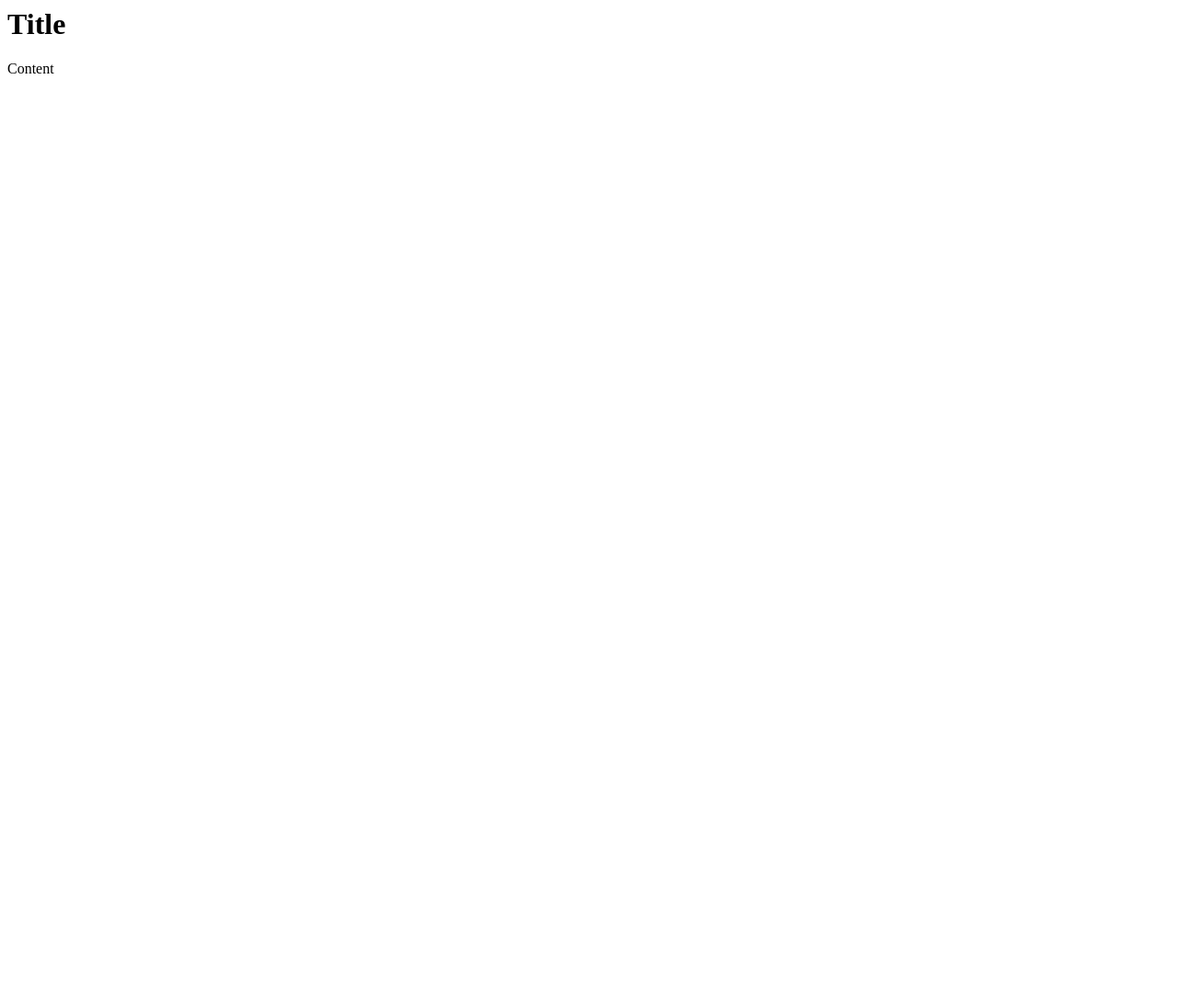
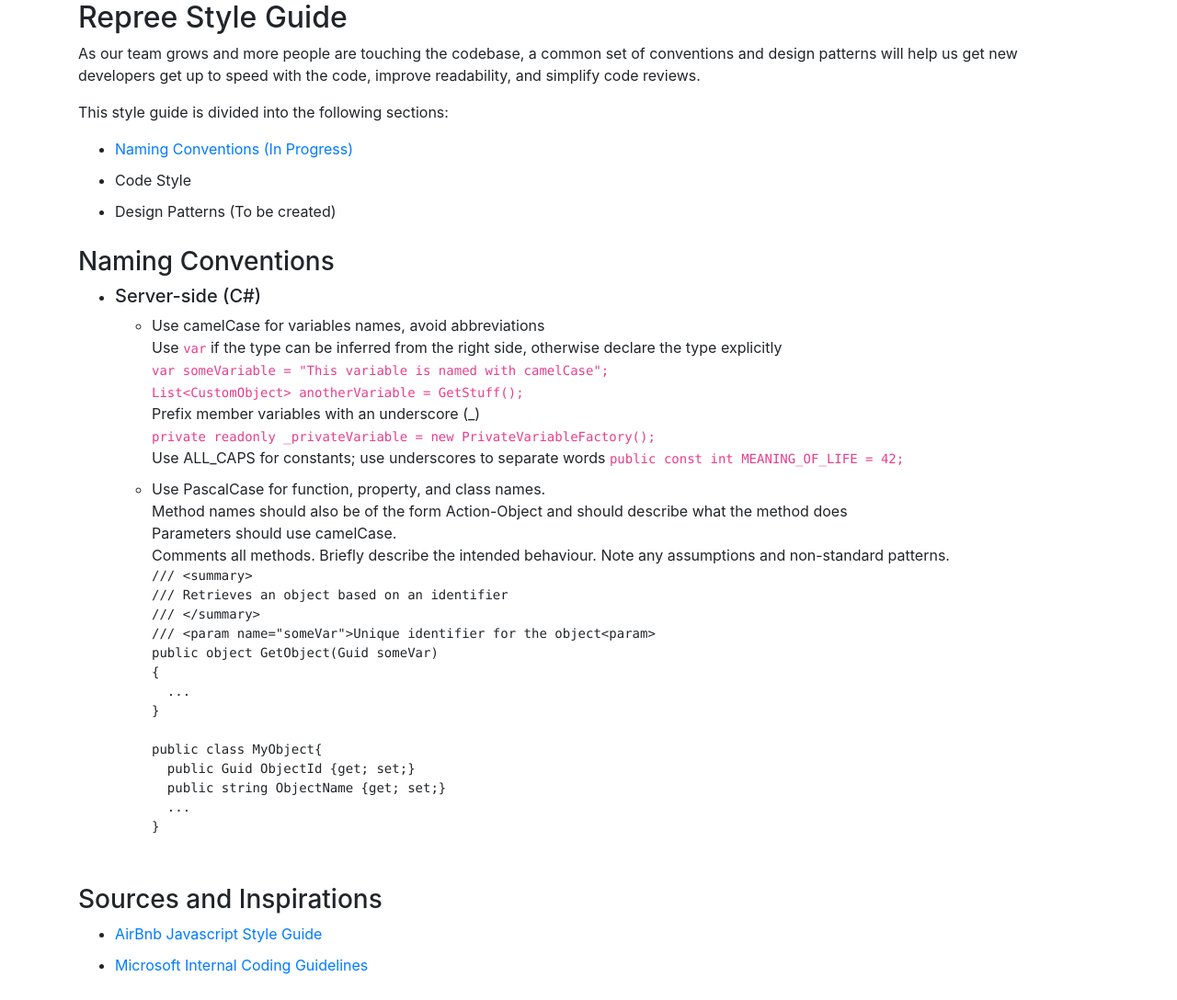
Before and after one commit to jrrafols/repree-style-guide, a plain HTML site: page index.html in a window 1280 px wide. Shown: the whole page at 92% size. Before the commit the page ends 800 px from the top, so only its background shows below. Drawn offline with nearby package versions, Linux system fonts and the light colour scheme.

Commit message:
Added to Naming Convention Section

```diff
--- a/index.html
+++ b/index.html
@@ -1,8 +1,80 @@
 <head>
+	<title>repree Style Guide</title>
+	<script type="text/javascript" src="https://code.jquery.com/jquery-2.2.4.min.js"></script>
+	<script type="text/javascript" src="https://cdnjs.cloudflare.com/ajax/libs/twitter-bootstrap/2.3.2/js/bootstrap.min.js"></script>
+	<link rel="stylesheet" href="https://cdnjs.cloudflare.com/ajax/libs/twitter-bootstrap/2.3.2/css/bootstrap.min.css">
+	<style>
+		li {
+			padding-bottom: 10px;
+		}
+	</style>
 </head>
-<body>
-<h1>Title</h1>
-	<p>
-		Content
-	</p>
+<body class="container">
+	<div class="offset2 span8">
+		<h2>Repree Style Guide</h2>
+		<p>
+			As our team grows and more people are touching the codebase, a common set of conventions and design patterns
+			will help us get new developers get up to speed with the code, improve readability, and simplify code reviews.
+		</p>
+		<p>
+			This style guide is divided into the following sections:
+			<ul>
+				<li><a href="#naming-conventions">Naming Conventions (In Progress)</a></li>
+				<li>Code Style</li>
+				<li>Design Patterns (To be created)</li>
+			</ul>
+		</p>
+		<!--<p style="height: 800px">Test</p>-->
+		<div id="NamingConventions">
+			<a name="naming-conventions"></a>
+			<h3>Naming Conventions</h3>
+			<ul>
+				<li>
+					<h5>Server-side (C#)</h5>
+					<ul>
+						<li>
+							Use camelCase for variables names, avoid abbreviations <br/>
+							Use <code>var</code> if the type can be inferred from the right side, otherwise declare the type explicitly<br/>
+							<code>var someVariable = "This variable is named with camelCase";</code><br/>
+							<code>List&lt;CustomObject&gt; anotherVariable = GetStuff();</code><br/>
+							Prefix member variables with an underscore (_) <br/>
+							<code>private readonly _privateVariable = new PrivateVariableFactory();</code><br/>
+							Use ALL_CAPS for constants; use underscores to separate words
+							<code>public const int MEANING_OF_LIFE = 42;</code><br/>
+						</li>
+						<li>
+							Use PascalCase for function, property, and class names. <br/>
+							Method names should also be of the form Action-Object and should describe what the method does<br/>
+							Parameters should use camelCase.<br/>
+							Comments all methods. Briefly describe the intended behaviour. Note any assumptions and non-standard patterns.
+<pre>
+/// &lt;summary&gt;
+/// Retrieves an object based on an identifier
+/// &lt;/summary&gt;
+/// &lt;param name="someVar"&gt;Unique identifier for the object&lt;param&gt;
+public object GetObject(Guid someVar)
+{
+  ...
+}
+
+public class MyObject{
+  public Guid ObjectId {get; set;}
+  public string ObjectName {get; set;}
+  ...
+}
+</pre>
+						</li>
+					</ul>
+				</li>
+			</ul>
+		</div>
+
+		<div id="Sources">
+			<h3>Sources and Inspirations</h3>
+			<ul>
+				<li><a href="https://github.com/airbnb/javascript" target="_blank">AirBnb Javascript Style Guide</a>
+				<li><a href="https://blogs.msdn.microsoft.com/brada/2005/01/26/internal-coding-guidelines/" target="_blank">Microsoft Internal Coding Guidelines</a>
+			</ul>
+		</div>
+	</div>
 </body>
```
